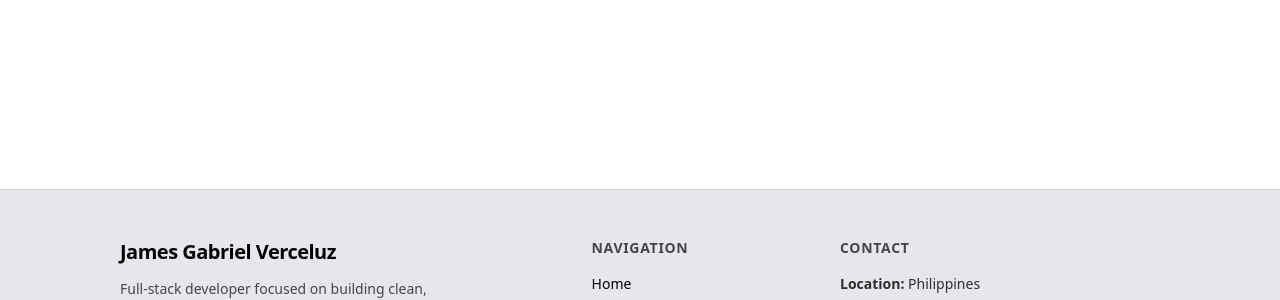
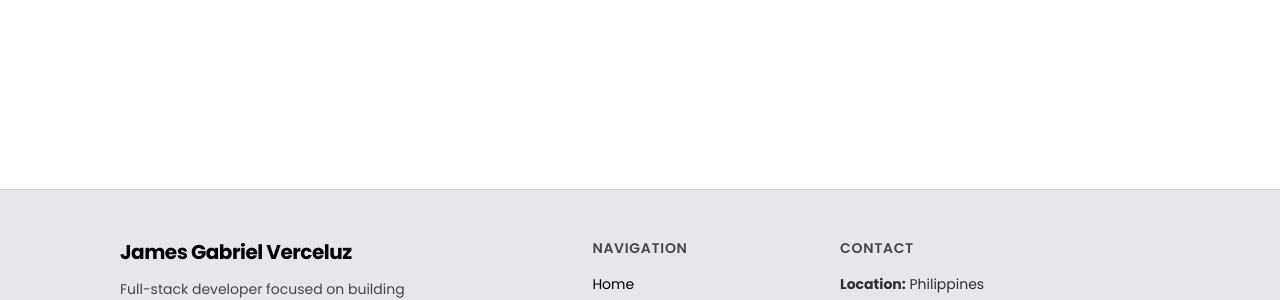
Before and after one commit to snowP26/james-verceluz-portfolio, a Next.js app: page / in a window 1280 px wide. Shown: the part 3979-4279 px from the top of the page. Built offline with nearby package versions, Linux system fonts and the light colour scheme.

Commit message:
feat: refactor font imports and update layout for improved typography

```diff
--- a/app/layout.tsx
+++ b/app/layout.tsx
@@ -1,17 +1,22 @@
 import type { Metadata } from "next";
-import { Geist, Geist_Mono } from "next/font/google";
+import {
+  Lexend,
+  Poppins,
+} from "next/font/google";
 import "./globals.css";
 import { ThemeProvider } from "./components/theme-provider";
 
-const geistSans = Geist({
-  variable: "--font-geist-sans",
+
+const poppins = Poppins({
   subsets: ["latin"],
+  weight: ["400", "600", "700"],
+  variable: "--font-heading",
 });
 
-const geistMono = Geist_Mono({
-  variable: "--font-geist-mono",
+const lexend = Lexend({
   subsets: ["latin"],
-});
+  weight: ['400']
+})
 
 export const metadata: Metadata = {
   title: "James Gabriel Verceluz",
@@ -20,12 +25,17 @@ export const metadata: Metadata = {
 
 export default function RootLayout({
   children,
-}: Readonly<{
+}: {
   children: React.ReactNode;
-}>) {
+}) {
   return (
     <html lang="en" suppressHydrationWarning>
-      <body className={`${geistSans.variable} ${geistMono.variable}`}>
+      <body
+        className={`
+          ${poppins.className}
+
+        `}
+      >
         <ThemeProvider
           attribute="class"
           defaultTheme="system"
```
